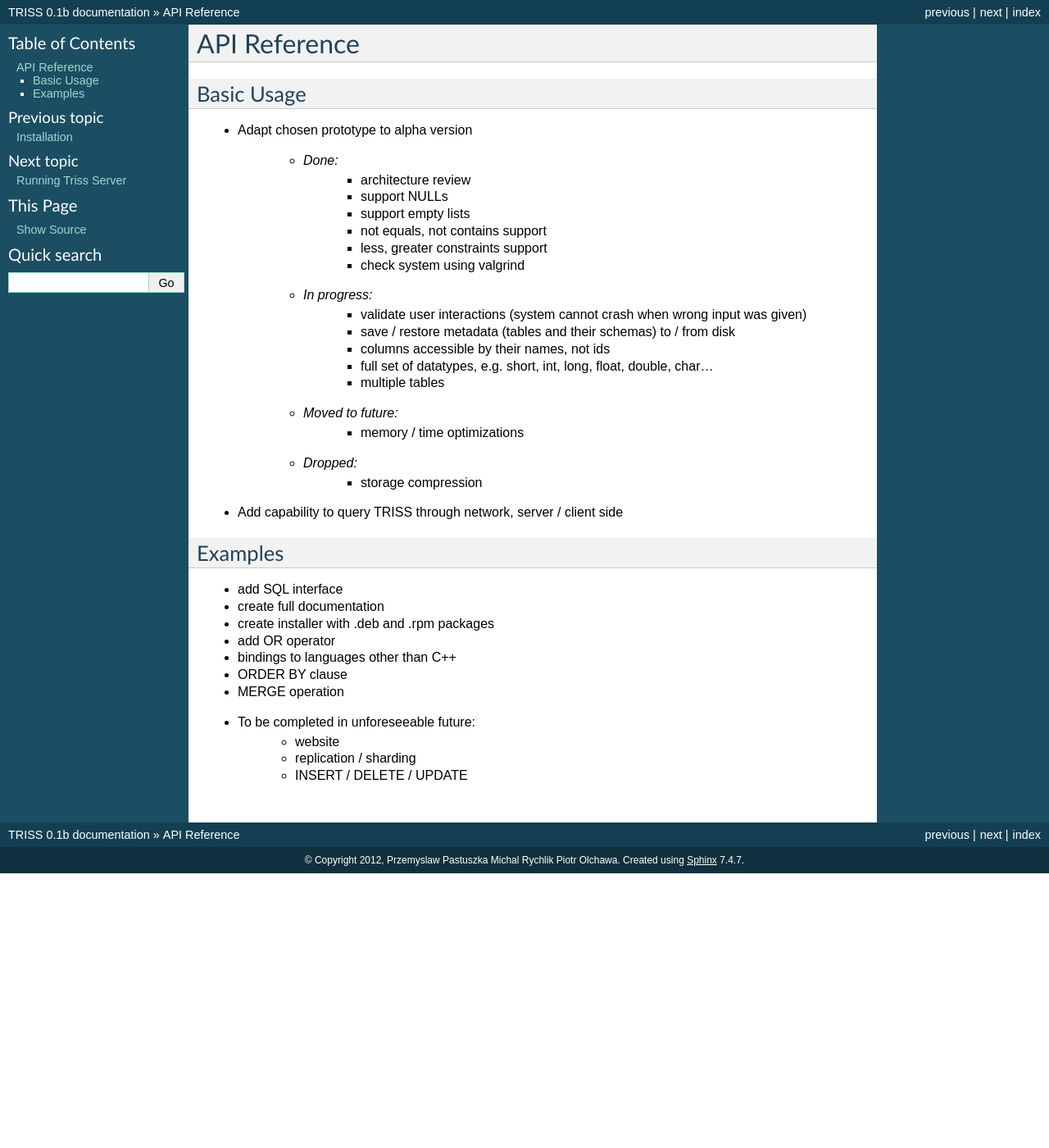
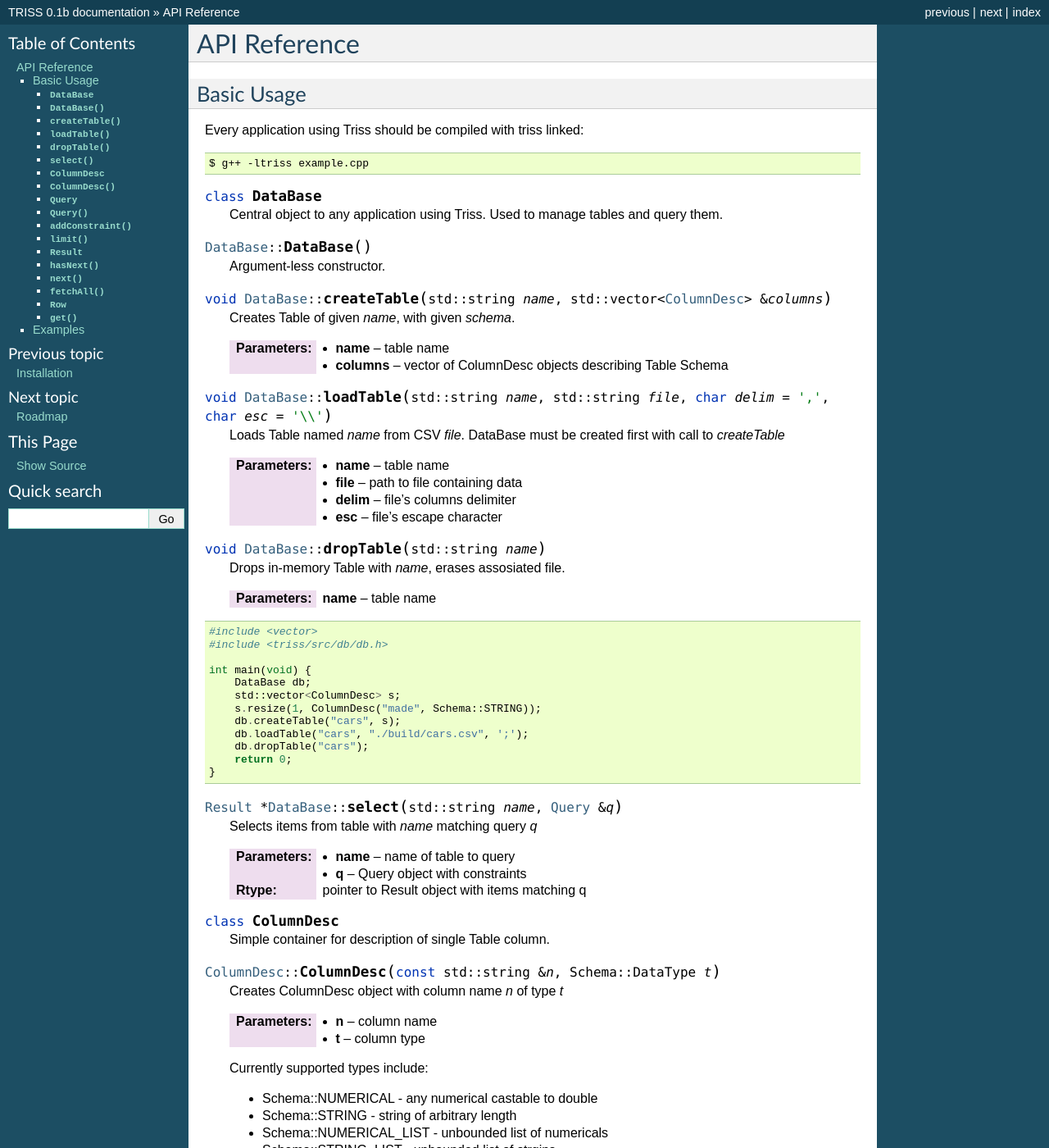
Before and after one commit to przemekpastuszka/Triss, a Sphinx documentation site: the page built from doc/api_reference.rst, in a window 1280 px wide and 1400 px high. Shown: the whole window at 82% size. Built offline with Sphinx 7.4.7, drawn with Linux system fonts in a browser that asks for light colours; some of the changed text lies outside the part shown.

Commit message:
Public interface documented

```diff
--- a/doc/api_reference.rst
+++ b/doc/api_reference.rst
@@ -4,44 +4,191 @@ API Reference
 
 Basic Usage
 =============
-* Adapt chosen prototype to alpha version
 
-    * *Done:*
-        * architecture review
-        * support NULLs
-        * support empty lists
-        * not equals, not contains support
-        * less, greater constraints support
-        * check system using valgrind
+Every application using Triss should be compiled with triss linked::
 
-    * *In progress:*
-        * validate user interactions (system cannot crash when wrong input was given)
-        * save / restore metadata (tables and their schemas) to / from disk
-        * columns accessible by their names, not ids
-        * full set of datatypes, e.g. short, int, long, float, double, char...
-        * multiple tables
+    $ g++ -ltriss example.cpp
 
-    * *Moved to future:*
-        * memory / time optimizations
 
-    * *Dropped:*
-        * storage compression
+.. cpp:class:: DataBase
 
-* Add capability to query TRISS through network, server / client side
+    Central object to any application using Triss. Used to manage tables and query them.
 
+.. cpp:function:: DataBase::DataBase()
+
+    Argument-less constructor.
+
+.. cpp:function:: void DataBase::createTable(std::string name, std::vector<ColumnDesc> &columns)
+
+    Creates Table of given *name*, with given *schema*.
+
+    :param name: table name
+    :param columns: vector of ColumnDesc objects describing Table Schema
+
+.. cpp:function:: void DataBase::loadTable(std::string name, std::string file, char delim = ',', char esc = '\\')
+
+    Loads Table named *name* from CSV *file*. DataBase must be created first with call to *createTable*
+
+    :param name: table name
+    :param file: path to file containing data
+    :param delim: file's columns delimiter
+    :param esc: file's escape character
+
+.. cpp:function:: void DataBase::dropTable(std::string name)
+
+    Drops in-memory Table with *name*, erases assosiated file.
+
+    :param name: table name
+
+.. code-block:: guess
+
+    #include <vector>
+    #include <triss/src/db/db.h>
+
+    int main(void) {
+        DataBase db;
+        std::vector<ColumnDesc> s;
+        s.resize(1, ColumnDesc("made", Schema::STRING));
+        db.createTable("cars", s);
+        db.loadTable("cars", "./build/cars.csv", ';');
+        db.dropTable("cars");
+        return 0;
+    }
+
+.. cpp:function:: Result * DataBase::select(std::string name, Query &q)
+
+    Selects items from table with *name* matching query *q*
+
+    :param name: name of table to query
+    :param q: Query object with constraints
+    :rtype: pointer to Result object with items matching q
+
+.. cpp:class:: ColumnDesc
+
+    Simple container for description of single Table column.
+
+.. cpp:function:: ColumnDesc::ColumnDesc(const std::string& n, Schema::DataType t)
+
+    Creates ColumnDesc object with column name *n* of type *t*
+
+    :param n: column name
+    :param t: column type
+
+    Currently supported types include:
+
+    * Schema::NUMERICAL - any numerical castable to double
+    * Schema::STRING - string of arbitrary length
+    * Schema::NUMERICAL_LIST - unbounded list of numericals
+    * Schema::STRING_LIST - unbounded list of strgins
+
+.. cpp:class:: Query
+
+    Simple container for column constraints
+
+.. cpp:function:: Query::Query()
+
+    Argument-less constructor, use addConstraint method to populate with constraints
+
+.. cpp:function:: Query::addConstraint(Constraint* constraint)
+
+    Ads Constraint *constraint* to Query
+
+    :param constraint: pointer to Constraint object created by one of predefined static methods
+
+    Available constraints (taking column number or name) include:
+
+    * Constraint::equals<T>
+    * Constraint::contains<T>
+    * Constraint::greaterOrEqual<T>
+    * Constraint::greater<T>
+    * Constraint::less<T>
+    * Constraint::lessOrEqual<T>
+    * Constraint::notEqual<T>
+    * Constraint::notContains<T>
+
+.. cpp:function:: void Query::limit(unsigned int limit)
+
+    Restricts number of items returned by query to *limit*
+
+    :param limit: maximum number of items returned from table
+
+.. code-block:: guess
+
+    #include <string>
+    #include <triss/src/db/db.h>
+
+    int main(void) {
+        Query q;
+        q.addConstraint(Constraint::less<double>(0, 27));  // you may specify column by its number
+        q.addConstraint(Constraint::equals<std::string>("two", "zzz"));  // or its name
+        q.limit(10);
+        return 0;
+    }
+
+.. cpp:class:: Result
+
+    Container for items returned from Table
+
+.. cpp:function:: bool Result::hasNext()
+
+    True if not all items fetched yet. Most often used as loop termination condition.
+
+.. cpp:function:: Row * Result::next()
+
+    Returns pointer to next unfetched *Row* object
+
+.. cpp:function:: std::list<Row*> * Result::fetchAll()
+
+    Returns list of pointers to *Row* objects (no metter how many Rows were fetched before using next method, all items will be returned)
+
+.. cpp:class:: Row
+
+    Single Table row
+
+.. cpp:function:: T& Row::get(int i) const
+
+    Returns value in column numbered *i* from row
+
+    :param i: column index
+
+.. code-block:: guess
+
+    #include <triss/src/db/db.h>
+
+    int main(void) {
+        /* fetching result omitted */
+        while(result->hasNext()) {
+            Row * row = result->next();
+            std::cout << row->get<double>(0) << std::endl;
+        }
+        delete result;
+        return 0;
+    }
 
 Examples
 =============
-* add SQL interface
-* create full documentation
-* create installer with .deb and .rpm packages
 
-* add OR operator
-* bindings to languages other than C++
-* ORDER BY clause
-* MERGE operation
+Full example of typical interaction with Triss
 
-* To be completed in unforeseeable future:
-    * website
-    * replication / sharding
-    * INSERT / DELETE / UPDATE
+.. code-block:: guess
+
+    #include <vector>
+    #include <triss/src/db/db.h>
+
+    int main(void) {
+        DataBase db;
+        std::vector<ColumnDesc> s;
+        s.resize(1, ColumnDesc("made", Schema::STRING));
+        db.createTable("cars", s);
+        db.loadTable("cars", "./build/cars.csv", ';');
+        Query q;
+        q.addConstraint(Constraint::equals<std::string>("made", "ford"));
+        Result * result = db.select("cars", q);
+        while(result->hasNext()) {
+            Row * row = result->next();
+            std::cout << row->get<double>(0) << std::endl;
+        }
+        delete result;
+        db.dropTable("cars");
+        return 0;
+    }
--- a/doc/index.rst
+++ b/doc/index.rst
@@ -13,5 +13,4 @@ Contents:
 
    installation
    api_reference
-   server
    roadmap
--- a/doc/server.rst
+++ /dev/null
@@ -1,4 +0,0 @@
-====================
-Running Triss Server
-====================
-TODO
```
